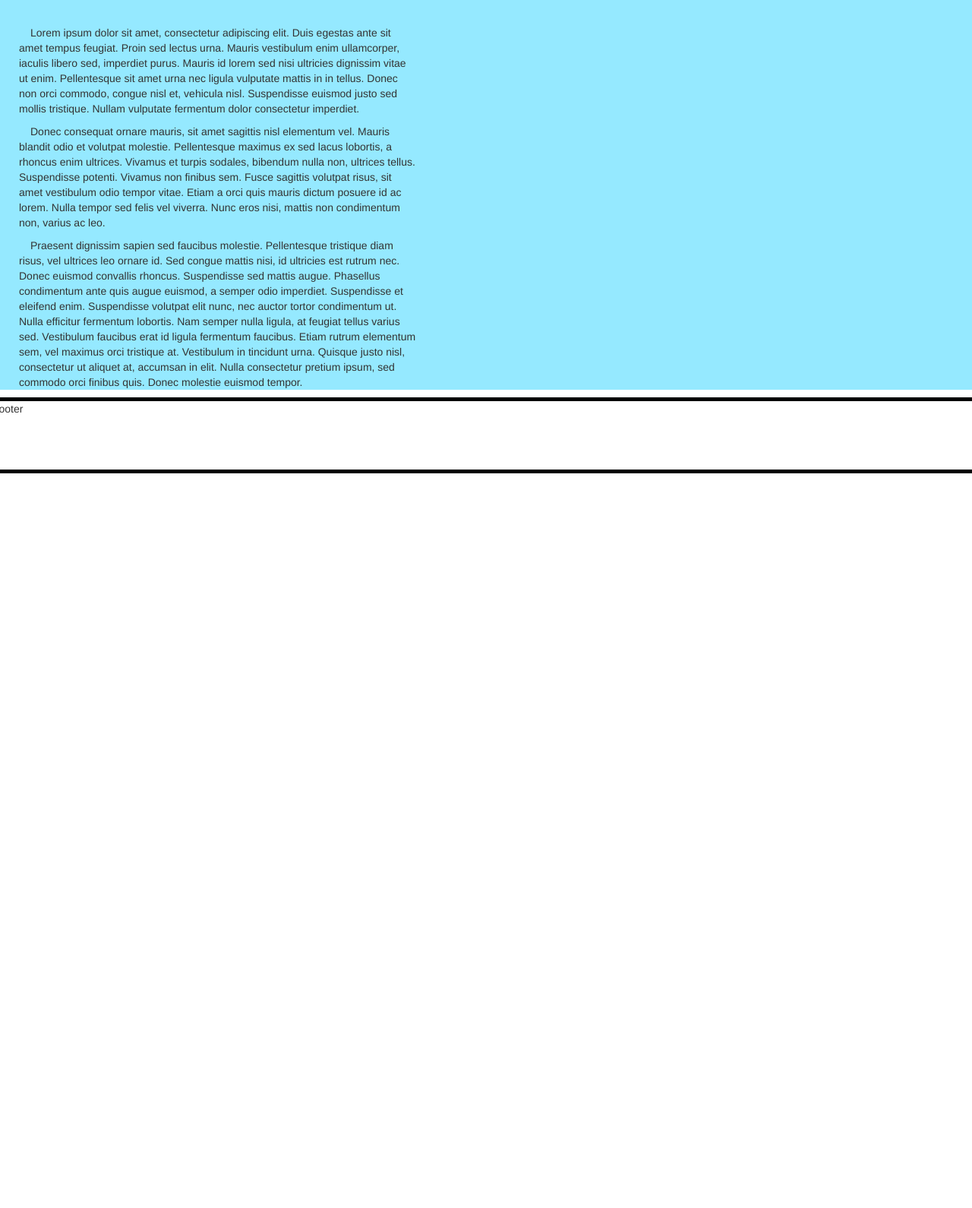
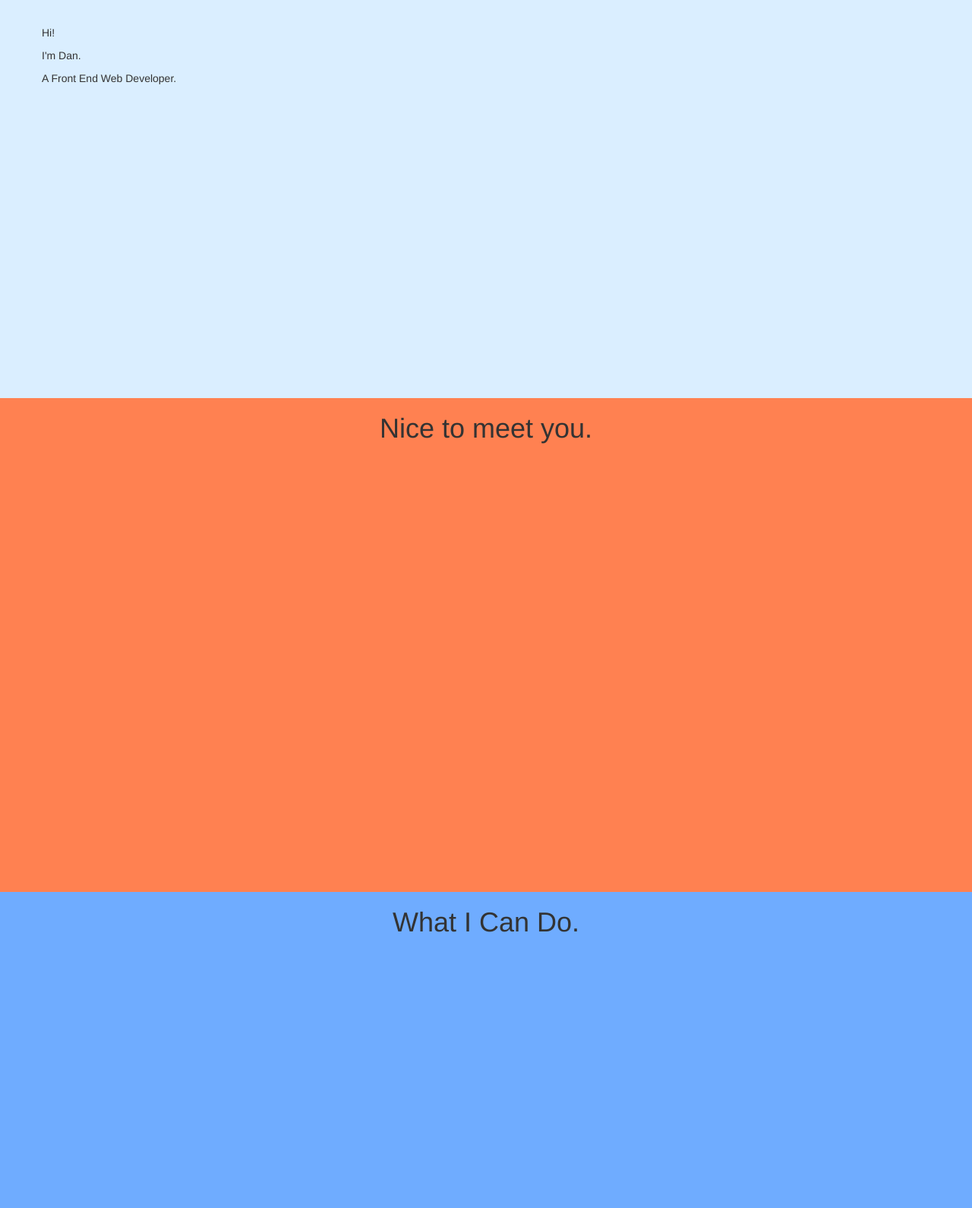
Before and after one commit to dstein/my_website, a plain HTML site: page index.html in a window 1280 px wide. Shown: the part 251-1841 px from the top of the page at 76% size. Before the commit the page ends 874 px from the top, so only its background shows below. Drawn offline with Linux system fonts and the light colour scheme.

Commit message:
Adjustments made to layout of index.html and styling rules in layout.css

```diff
--- a/index.html
+++ b/index.html
@@ -19,9 +19,9 @@
 <!-- <div class="container"> -->
   <div class="row">
     <header class="col-lg-12 col-md-12 col-sm-12 col-xs-12">
-    <h1>DanSteinmiller</h1>
+    	<h1>dansteinmiller</h1>
 
-      <nav class="home2 col-lg-3 col-md-3 col-sm-4 col-xs-8 col-lg-push-8 col-md-push-8 col-sm-push-7 col-xs-push-1">
+      	<nav class="home2 col-lg-3 col-md-3 col-sm-4 col-xs-8 col-lg-push-8 col-md-push-8 col-sm-push-7 col-xs-push-1">
       	<div class="row">
         <ul class="nav nav-pills">
             <li class="nav_hover"><a href="index.html">About</a></li>
@@ -34,13 +34,23 @@
     </header>
     <div class="clear"></div>
 
-    <section class="secondary2">
+    <section class="secondary2 col-lg-12 col-md-12 col-sm-12 col-xs-12">
       <h1>ABOUT</h1>
-      <p> Lorem ipsum dolor sit amet, consectetur adipiscing elit. Duis egestas ante sit amet tempus feugiat. Proin sed lectus urna. Mauris vestibulum enim ullamcorper, iaculis libero sed, imperdiet purus. Mauris id lorem sed nisi ultricies dignissim vitae ut enim. Pellentesque sit amet urna nec ligula vulputate mattis in in tellus. Donec non orci commodo, congue nisl et, vehicula nisl. Suspendisse euismod justo sed mollis tristique. Nullam vulputate fermentum dolor consectetur imperdiet.</p>
-      <p> Donec consequat ornare mauris, sit amet sagittis nisl elementum vel. Mauris blandit odio et volutpat molestie. Pellentesque maximus ex sed lacus lobortis, a rhoncus enim ultrices. Vivamus et turpis sodales, bibendum nulla non, ultrices tellus. Suspendisse potenti. Vivamus non finibus sem. Fusce sagittis volutpat risus, sit amet vestibulum odio tempor vitae. Etiam a orci quis mauris dictum posuere id ac lorem. Nulla tempor sed felis vel viverra. Nunc eros nisi, mattis non condimentum non, varius ac leo.</p>
-      <p>Praesent dignissim sapien sed faucibus molestie. Pellentesque tristique diam risus, vel ultrices leo ornare id. Sed congue mattis nisi, id ultricies est rutrum nec. Donec euismod convallis rhoncus. Suspendisse sed mattis augue. Phasellus condimentum ante quis augue euismod, a semper odio imperdiet. Suspendisse et eleifend enim. Suspendisse volutpat elit nunc, nec auctor tortor condimentum ut. Nulla efficitur fermentum lobortis. Nam semper nulla ligula, at feugiat tellus varius sed. Vestibulum faucibus erat id ligula fermentum faucibus. Etiam rutrum elementum sem, vel maximus orci tristique at. Vestibulum in tincidunt urna. Quisque justo nisl, consectetur ut aliquet at, accumsan in elit. Nulla consectetur pretium ipsum, sed commodo orci finibus quis. Donec molestie euismod tempor. </p>
+      <p>Hi!</p>
+      <p>I'm Dan.</p>
+      <p>A Front End Web Developer.</p>
+    </section>
 
-    <div class="clear"></div>
+    <section class="about col-lg-12 col-md-12 col-sm-12 col-xs-12">
+    	<h1>Nice to meet you.</h1>
+    </section>
+
+    <section class="work col-lg-12 col-md-12 col-sm-12 col-xs-12">
+    	<h1>What I Can Do.</h1>
+    </section>
+
+    <section class="contact col-lg-12 col-md-12 col-sm-12 col-xs-12">
+    	<h1>Let's Talk!</h1>
     </section>
 
     <div class="clear"></div>
--- a/layout.css
+++ b/layout.css
@@ -12,7 +12,7 @@
 }
 
 header h1 {
-	margin-left: 100px;
+	margin-left: 25px;
 	padding-top: 10px;
 }
 
@@ -92,15 +92,21 @@ aside {
 
 .secondary2 {
 	width: 100%;
-	background-color: #95e9ff;
+	background-color: #daeeff;
+	height: 650px;
+}
+header {
+	background-color: #586380;
+}
+.nav li a {
+	color: #b8b8b8;
+}
 
-}
+
 
 .secondary2 img {
 	display: block;
 	float: right;
-	margin-right: 75px;
-	margin-bottom: 20px;
 }
 
 
@@ -167,3 +173,27 @@ input {
 .nav_hover {
 
 }
+
+.work {
+	background-color: #6facff;
+	height: 650px;
+}
+.about {
+	background-color: #ff8151;
+	height: 650px;
+}
+.contact {
+	background-color: #ff4872;
+	height: 650px;
+}
+
+.work h1 {
+	text-align: center
+}
+
+.about h1 {
+	text-align: center
+}
+.contact h1 {
+	text-align: center
+}
```
